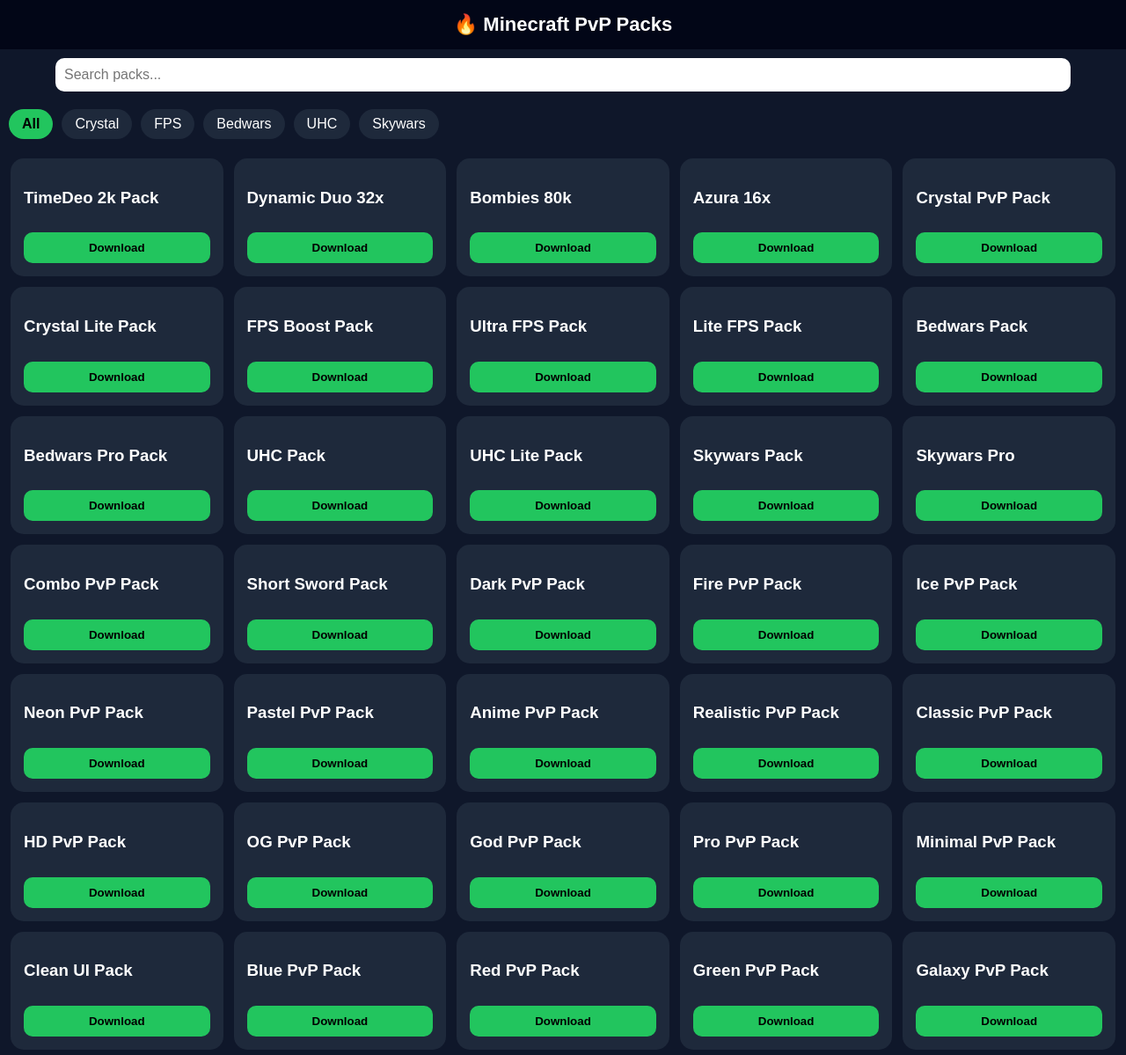
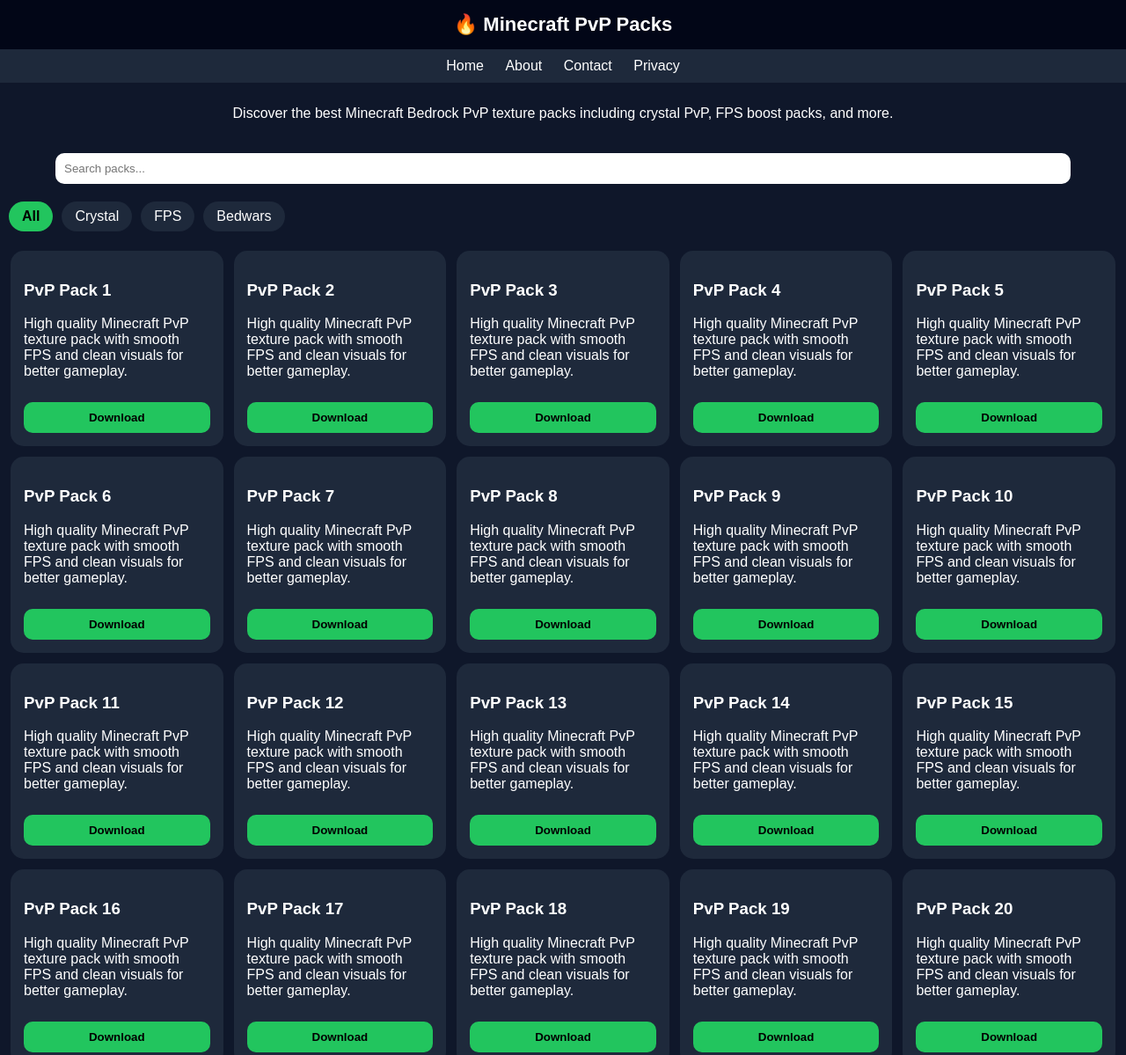
Before and after one commit to amir12309678-droid/Minecraft-Bedrock-Texture-Paks-github.io, a plain HTML site: page index.html in a window 1280 px wide. Shown: the top 1199 px of the page at 88% size. Drawn offline with Linux system fonts and the light colour scheme.

Commit message:
Update index.html

```diff
--- a/index.html
+++ b/index.html
@@ -1,89 +1,29 @@
 <!DOCTYPE html>
 <html>
 <head>
-  <title>Minecraft PvP Packs 🔥</title>
+<title>Minecraft PvP Packs</title>
 <meta name="viewport" content="width=device-width, initial-scale=1.0">
 
 <style>
-    body {
-      margin: 0;
-      font-family: Arial;
-      background: #0f172a;
-      color: white;
-    }
+body {margin:0;font-family:Arial;background:#0f172a;color:white;}
+header {background:#020617;padding:15px;text-align:center;font-size:22px;font-weight:bold;}
 
-    header {
-      padding: 15px;
-      text-align: center;
-      background: #020617;
-      font-size: 22px;
-      font-weight: bold;
-    }
+nav {text-align:center;padding:10px;background:#1e293b;}
+nav a {color:white;margin:0 10px;text-decoration:none;}
 
-    .search-box {
-      padding: 10px;
-      text-align: center;
-    }
+.search {text-align:center;padding:10px;}
+.search input {width:90%;padding:10px;border-radius:10px;border:none;}
 
-    input {
-      width: 90%;
-      padding: 10px;
-      border-radius: 10px;
-      border: none;
-      outline: none;
-      font-size: 16px;
-    }
+.categories {display:flex;overflow:auto;padding:10px;gap:10px;}
+.cat {background:#1e293b;padding:8px 15px;border-radius:20px;cursor:pointer;}
+.cat.active {background:#22c55e;color:black;font-weight:bold;}
 
-    .categories {
-      display: flex;
-      overflow-x: auto;
-      gap: 10px;
-      padding: 10px;
-    }
+.container {display:grid;grid-template-columns:repeat(auto-fit,minmax(230px,1fr));gap:12px;padding:12px;}
 
-    .cat {
-      background: #1e293b;
-      padding: 8px 15px;
-      border-radius: 20px;
-      cursor: pointer;
-      white-space: nowrap;
-    }
+.card {background:#1e293b;padding:15px;border-radius:15px;}
+button {margin-top:10px;padding:10px;width:100%;border:none;border-radius:10px;background:#22c55e;font-weight:bold;}
 
-    .cat.active {
-      background: #22c55e;
-      color: black;
-      font-weight: bold;
-    }
-
-    .container {
-      display: grid;
-      grid-template-columns: repeat(auto-fit, minmax(230px, 1fr));
-      gap: 12px;
-      padding: 12px;
-    }
-
-    .card {
-      background: #1e293b;
-      padding: 15px;
-      border-radius: 15px;
-      transition: 0.2s;
-    }
-
-    .card:hover {
-      transform: scale(1.04);
-    }
-
-    button {
-      margin-top: 10px;
-      padding: 10px;
-      width: 100%;
-      border: none;
-      border-radius: 10px;
-      background: #22c55e;
-      font-weight: bold;
-      cursor: pointer;
-    }
-
+footer {text-align:center;padding:20px;background:#020617;margin-top:20px;font-size:14px;color:#aaa;}
 </style>
 </head>
 
@@ -91,104 +31,74 @@
 
 <header>🔥 Minecraft PvP Packs</header>
 
-<div class="search-box">
+<nav>
+<a href="index.html">Home</a>
+<a href="about.html">About</a>
+<a href="contact.html">Contact</a>
+<a href="privacy.html">Privacy</a>
+</nav>
+
+<p style="text-align:center;padding:10px;">
+Discover the best Minecraft Bedrock PvP texture packs including crystal PvP, FPS boost packs, and more.
+</p>
+
+<div class="search">
 <input type="text" id="search" placeholder="Search packs...">
 </div>
 
-<div class="categories" id="categories">
+<div class="categories">
 <div class="cat active" onclick="filterCategory('all')">All</div>
 <div class="cat" onclick="filterCategory('crystal')">Crystal</div>
 <div class="cat" onclick="filterCategory('fps')">FPS</div>
 <div class="cat" onclick="filterCategory('bedwars')">Bedwars</div>
-  <div class="cat" onclick="filterCategory('uhc')">UHC</div>
-  <div class="cat" onclick="filterCategory('skywars')">Skywars</div>
 </div>
 
 <div class="container" id="container"></div>
 
 <script>
+const packs = [];
 
-const packs = [
-{name:"TimeDeo 2k Pack", cat:"pvp"},
-{name:"Dynamic Duo 32x", cat:"pvp"},
-{name:"Bombies 80k", cat:"pvp"},
-{name:"Azura 16x", cat:"pvp"},
-{name:"Crystal PvP Pack", cat:"crystal"},
-{name:"Crystal Lite Pack", cat:"crystal"},
-{name:"FPS Boost Pack", cat:"fps"},
-{name:"Ultra FPS Pack", cat:"fps"},
-{name:"Lite FPS Pack", cat:"fps"},
-{name:"Bedwars Pack", cat:"bedwars"},
-{name:"Bedwars Pro Pack", cat:"bedwars"},
-{name:"UHC Pack", cat:"uhc"},
-{name:"UHC Lite Pack", cat:"uhc"},
-{name:"Skywars Pack", cat:"skywars"},
-{name:"Skywars Pro", cat:"skywars"},
-{name:"Combo PvP Pack", cat:"pvp"},
-{name:"Short Sword Pack", cat:"pvp"},
-{name:"Dark PvP Pack", cat:"pvp"},
-{name:"Fire PvP Pack", cat:"pvp"},
-{name:"Ice PvP Pack", cat:"pvp"},
-{name:"Neon PvP Pack", cat:"pvp"},
-{name:"Pastel PvP Pack", cat:"pvp"},
-{name:"Anime PvP Pack", cat:"pvp"},
-{name:"Realistic PvP Pack", cat:"pvp"},
-{name:"Classic PvP Pack", cat:"pvp"},
-{name:"HD PvP Pack", cat:"pvp"},
-{name:"OG PvP Pack", cat:"pvp"},
-{name:"God PvP Pack", cat:"pvp"},
-{name:"Pro PvP Pack", cat:"pvp"},
-{name:"Minimal PvP Pack", cat:"pvp"},
-{name:"Clean UI Pack", cat:"pvp"},
-{name:"Blue PvP Pack", cat:"pvp"},
-{name:"Red PvP Pack", cat:"pvp"},
-{name:"Green PvP Pack", cat:"pvp"},
-{name:"Galaxy PvP Pack", cat:"pvp"},
-{name:"Obsidian PvP Pack", cat:"pvp"},
-{name:"Ruby PvP Pack", cat:"pvp"},
-{name:"Emerald PvP Pack", cat:"pvp"},
-{name:"Diamond PvP Pack", cat:"pvp"},
-{name:"Night Sky Pack", cat:"pvp"}
-];
+for(let i=1;i<=45;i++){
+  packs.push({
+    name:"PvP Pack "+i,
+    desc:"High quality Minecraft PvP texture pack with smooth FPS and clean visuals for better gameplay.",
+    cat: i%3==0 ? "crystal" : (i%3==1 ? "fps" : "bedwars")
+  });
+}
 
-let currentCategory = "all";
+let current="all";
 
-function displayPacks() {
-  const container = document.getElementById("container");
-  const search = document.getElementById("search").value.toLowerCase();
+function show(){
+  let c=document.getElementById("container");
+  let s=document.getElementById("search").value.toLowerCase();
+  c.innerHTML="";
 
-  container.innerHTML = "";
-
-  packs.forEach(pack => {
-    if ((currentCategory === "all" || pack.cat === currentCategory || pack.cat === "pvp") &&
-        pack.name.toLowerCase().includes(search)) {
-
-      container.innerHTML += `
+  packs.forEach(p=>{
+    if((current==="all"||p.cat===current) && p.name.toLowerCase().includes(s)){
+      c.innerHTML+=`
       <div class="card">
-          <h3>${pack.name}</h3>
-          <a href="https://mcpedl.com/">
-            <button>Download</button>
-          </a>
-        </div>
-      `;
+        <h3>${p.name}</h3>
+        <p>${p.desc}</p>
+        <a href="https://mcpedl.com/"><button>Download</button></a>
+      </div>`;
     }
   });
 }
 
-function filterCategory(cat) {
-  currentCategory = cat;
-
-  document.querySelectorAll(".cat").forEach(c => c.classList.remove("active"));
+function filterCategory(cat){
+  current=cat;
+  document.querySelectorAll(".cat").forEach(x=>x.classList.remove("active"));
   event.target.classList.add("active");
-
-  displayPacks();
+  show();
 }
 
-document.getElementById("search").addEventListener("input", displayPacks);
+document.getElementById("search").addEventListener("input",show);
+show();
+</script>
 
-displayPacks();
-
-</script>
+<footer>
+© 2026 Minecraft PvP Packs | Not affiliated with Mojang
+</footer>
 
 </body>
 </html>
```
Lines whose indentation alone changed are shown as unchanged.
